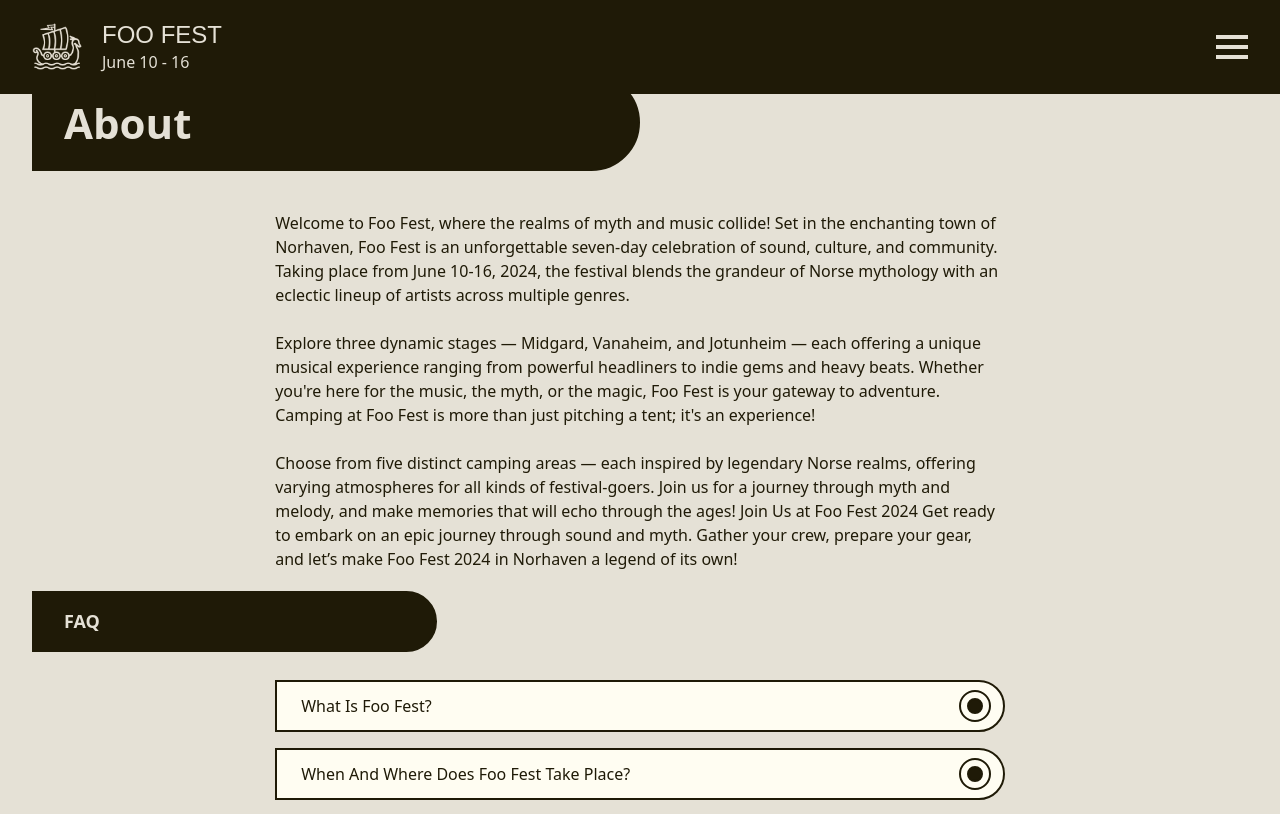
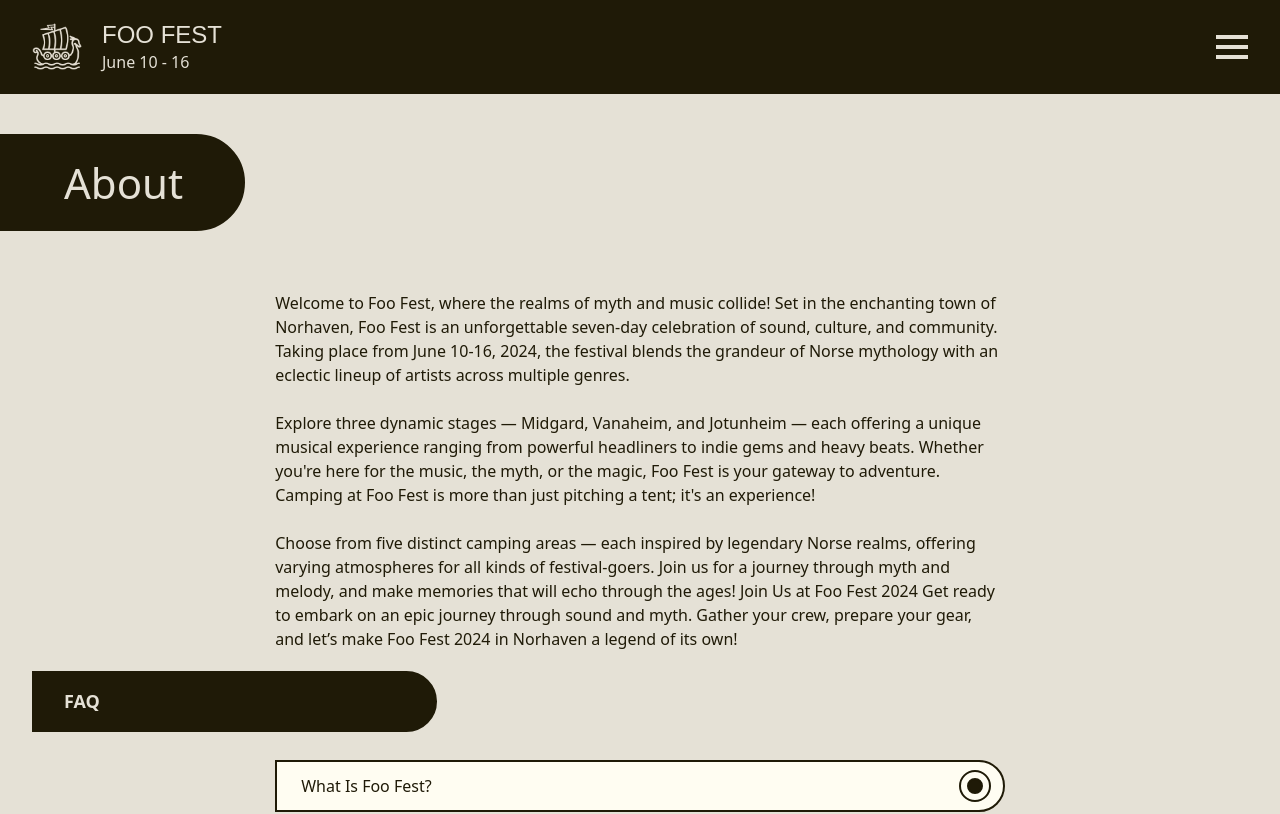
Before and after one commit to julielilly/sem3-eksamen-foofest-forked, a Next.js app: page /about in a window 1280 px wide. Shown: the top 814 px of the page. Built offline with nearby package versions, Linux system fonts and the light colour scheme; a web font is replaced by a local one.

Commit message:
Trying to put the title into place

```diff
--- a/src/app/about/page.js
+++ b/src/app/about/page.js
@@ -1,11 +1,10 @@
 import AccordienWrapper from "@/components/common/AccordienWrapper";
+import PageTitle from "@/components/common/PageTitle";
 
 const Page = () => {
   return (
     <div>
-      <h1 className=" font-bold halfround-right md:w-1/2 text-title my-5 ">
-        About
-      </h1>
+      <PageTitle>About</PageTitle>
       <div className="mx-auto md:w-[60%] my-5">
         <p>
           Welcome to Foo Fest, where the realms of myth and music collide! Set
--- a/src/components/common/PageTitle.jsx
+++ b/src/components/common/PageTitle.jsx
@@ -1,12 +1,11 @@
 const PageTitle = ({ children }) => {
   return (
-    // <div className="col-full pt-xl pb-m [&>*+*]:col-main">
-    //   <div className="halfround-right text-title col-start-1 col-span-2 w-fit px-l  ">
-    //     <h1 className="">{children}</h1>
-    //   </div>
-    // </div>
-
-    <h1 className="page-title my-xl">{children}</h1>
+    <div className="pagetitle_first_grid col-full pt-xl pb-m  w-fit ">
+      <div className="pagetitle_bg_  bg-black  row-span-full"></div>
+      <h1 className="pagetitle_h1 col-main  w-fit row-span-full text-title halfround-right">
+        {children}
+      </h1>
+    </div>
   );
 };
 
```
Also changed, not shown: src/app/lineup/[slug]/page.js (+6 -5 lines).
